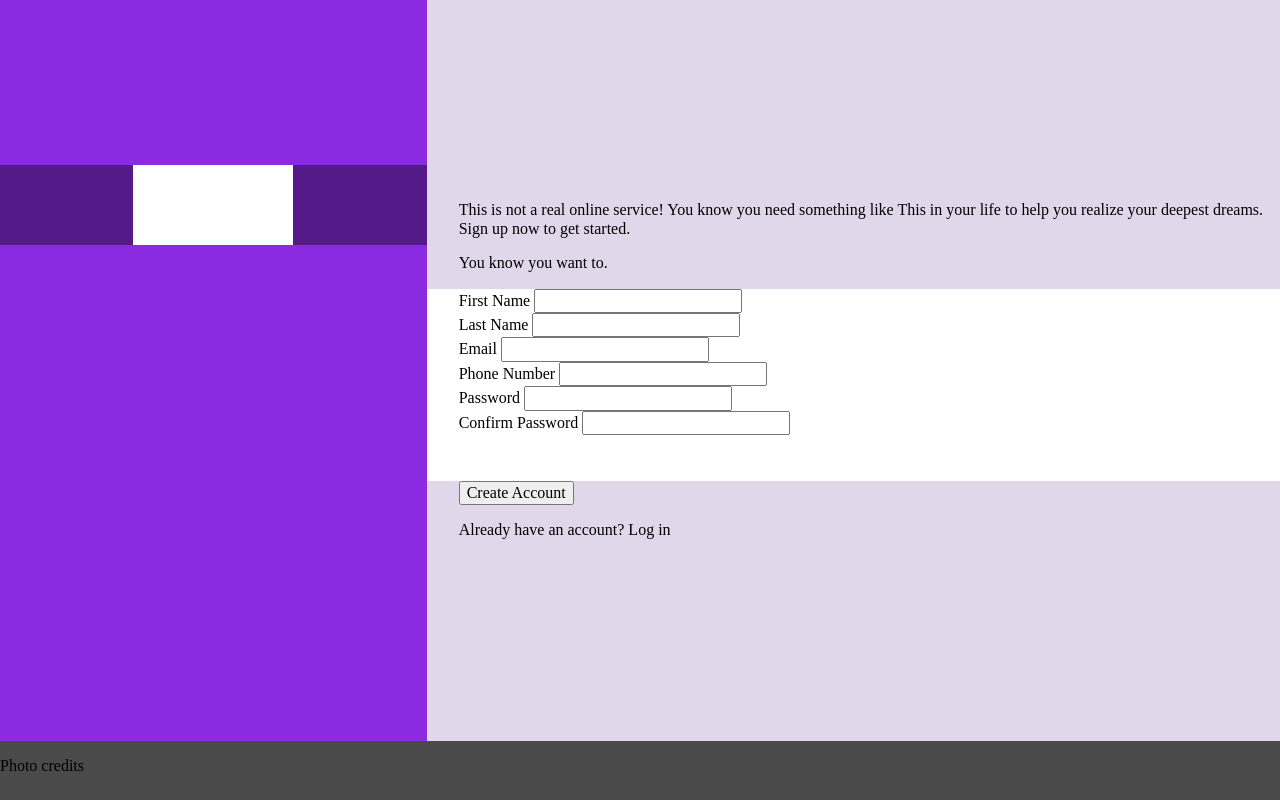
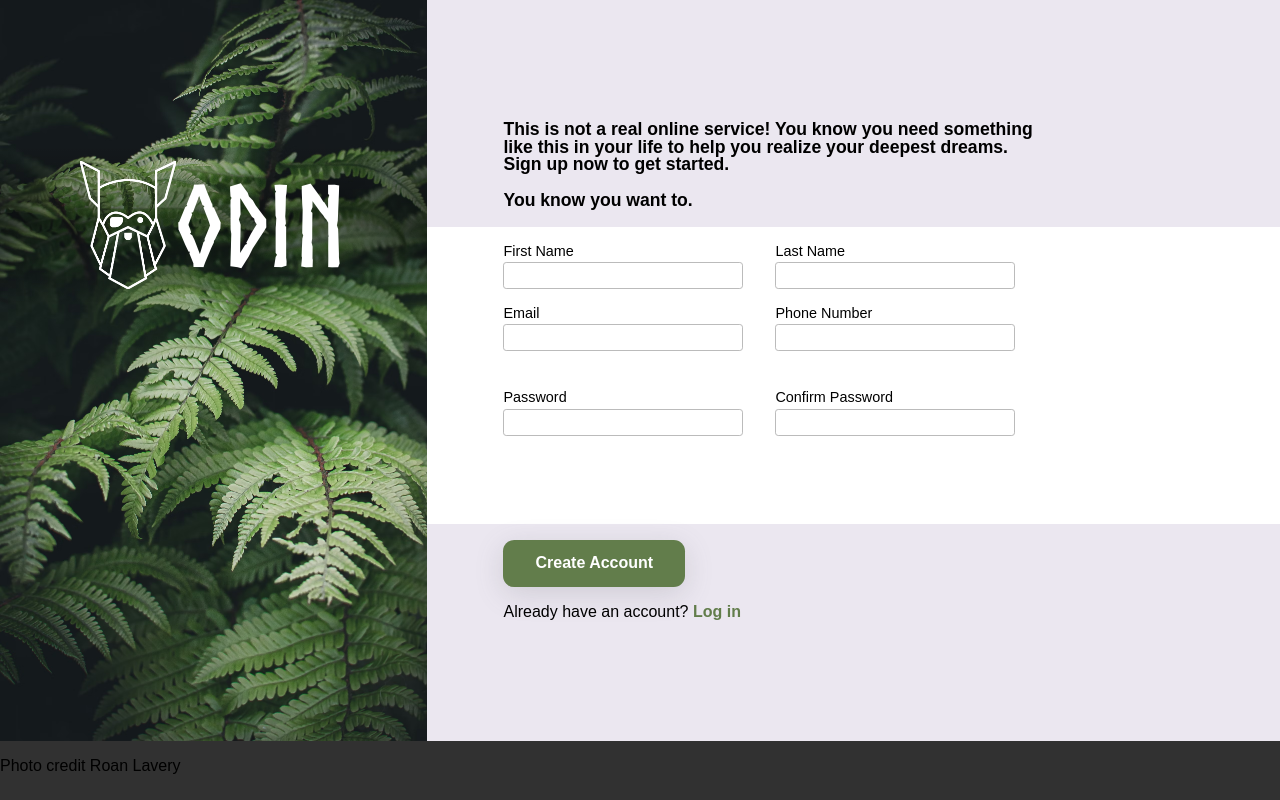
Before and after one commit to hykare/sign-up-form, a plain HTML site: page index.html in a window 1280 px wide. Drawn offline with Linux system fonts and the light colour scheme.

Commit message:
styling and validation

```diff
--- a/index.html
+++ b/index.html
@@ -14,18 +14,22 @@
   <div id="content">
     <div id="logo-section">
       <div id="logo-overlay">
-        <div id="logo"></div>
+        <div id="logo">
+          <img src="assets/odin-lined.png" alt="The Odin Project logo">
+          <span>ODIN</span>
+        </div>
       </div>
     </div>
     <main>
-      <div>
-        <p>This is not a real online service! You know you need something like This
+      <div class="main-items">
+        <p>This is not a real online service! You know you need something like this
           in your life to help you realize your deepest dreams.<br>
           Sign up now to get started.
         </p>
         <p>You know you want to.</p>
       </div>
-      <form action="" method="post">
+      <div>
+        <form class="main-items" action="" method="post">
 
           <div>
             <label for="first-name">First Name</label>
@@ -40,16 +44,19 @@
           <div>
             <label for="email">Email</label>
             <input type="email" id="email" name="email">
+            <p>Please input a valid email address.</p>
           </div>
 
           <div>
             <label for="phone-number">Phone Number</label>
-          <input type="tel" id="phone-number" name="phone-number">
+            <input type="tel" id="phone-number" name="phone-number" pattern="[0-9]{9}">
           </div>
 
           <div>
             <label for="password">Password</label>
-          <input type="password" id="password" name="password">
+            <input type="password" id="password" name="password" pattern="(?=.*\d)(?=.*[a-z])(?=.*[A-Z]).{6,12}">
+            <p>Password should be between 6-12 characters long, and
+              include at least one digit, one lowercase and one uppercase letter.</p>
           </div>
 
           <div>
@@ -57,14 +64,15 @@
             <input type="password" id="confirm-password">
           </div>
         </form>
-      <div>
+      </div>
+      <div class="main-items">
         <button type="submit">Create Account</button>
-        <p>Already have an account? <span>Log in</span></p>
+        <p>Already have an account? <a class="accent-text" href="">Log in</a></p>
       </div>
     </main>
   </div>
   <footer>
-    <p>Photo credits</p>
+    <p>Photo credit Roan Lavery</p>
   </footer>
 
 </body>
--- a/styles.scss
+++ b/styles.scss
@@ -1,6 +1,30 @@
 @use 'normalize';
+//reset
+a {
+  text-decoration: none;
+}
+button {
+  cursor: pointer;
+  border: none;
+}
+
+$font-stack: arial, sans-serif;
+$accent-color: #627d4b;
+$footer-color: rgb(74, 74, 74);
+$footer-color: rgb(49, 49, 49);
+$main-color: rgb(235, 231, 240);
+$dark-text: black;
+$gray-text: rgb(47, 47, 47);
+$light-text: white;
+$invalid-input: red;
+
+@font-face {
+  font-family: NorseBold;
+  src: url("assets/Norse-Bold.otf");
+}
 
 :root {
+  font-family: $font-stack;
   font-size: 16px;
   height: 100%;
 }
@@ -17,9 +41,10 @@ body {
 }
 
 #logo-section {
-  background-color: blueviolet;
+  background-image: url("assets/photo-1591795084341-6c4e176ed972.avif");
+  background-size: cover;
+
   flex: 1;
-  // padding-top: 10%;
   display: flex;
   flex-direction: column;
 }
@@ -35,41 +60,140 @@ body {
 }
 
 #logo-overlay {
-  background-color: rgba(0, 0, 0, 40%);
+  background-image: linear-gradient(rgba(0, 0, 0, 0), rgba(0, 0, 0, 0.424), rgba(0, 0, 0, 0));
+  padding: 1rem;
   display: flex;
   justify-content: center;
-  // margin-top: 10%;
 }
 
 #logo {
-  width: 10rem;
-  height: 5rem;
-  background-color: white;
+  height: 8rem;
+  color: white;
+
+  display: flex;
+  align-items: center;
+
+  img {
+    height: 100%;
+    background-image: url("assets/odin-lined.png");
+    background-size: contain;
+  }
+
+  span {
+    font-size: 7rem;
+    font-family: NorseBold;
+  }
 }
 
 main {
-  background-color: rgb(224, 215, 234);
+  background-color: $main-color;
   flex: 2;
   display: flex;
   flex-direction: column;
-  justify-content: center;
+  // justify-content: center;
 
-  > * {
-    padding-left: 2rem;
+  >:first-child {
+    font-size: 1.1rem;
+    font-weight: bold;
+    line-height: 1em;
+  }
+
+  >:nth-child(2) {
+    background-color: white;
+  }
+
+  button {
+    background-color: $accent-color;
+    color: $light-text;
+    font-weight: bold;
+    margin-top: 1em;
+    padding: 0.9em 2em;
+    border-radius: 0.7em;
+    box-shadow: rgba(100, 100, 111, 0.2) 0px 7px 29px 0px;
   }
 }
 
+.main-items {
+  margin-left: clamp(2rem ,6vw , 15rem);
+  margin-right: 5vw;
+  max-width: 35rem;
+}
+
+main:before, main:after {
+  content: '';
+  margin: auto;
+}
+
 form {
-  background-color: white;
-  height: 12rem;
+  padding-top: 1rem;
+  padding-bottom: 1rem;
+
+  display: flex;
+  flex-wrap: wrap;
+  column-gap: 2rem;
+  row-gap: 1rem;
+
+  font-size: 0.9rem;
+  label{
+    margin-bottom: 0.2em;
+  }
+  input {
+    font-size: 1rem;
+
+    // input border color
+    padding: 0.2em 0.5em;
+
+    border: 1px solid #bbb;
+    border-radius: 0.2em;
+    // #E5E7EB
+    // the password inputs should be given an error class ?
+    &:focus:not(:focus-visible) {
+      outline: none;
+      box-shadow: rgba(0, 0, 0, 0.16) 0px 1px 4px;
+    }
+    &:focus-visible {
+      outline: 1px solid rgb(0, 179, 255);
+    }
+
+    &:invalid {
+      outline: 1px solid rgb(255, 42, 14);
+    }
+
+    &:focus + p{
+      visibility: visible;
+    }
+    &:invalid + p{
+      color: $invalid-input;
+      visibility: visible;
+    }
+    &:focus:invalid + p{
+      color: $gray-text;
+    }
+  }
+  p {
+    color: $gray-text;
+    margin: 0.4em 0 0 0;
+    visibility: hidden;
+  }
+
+  > div {
+    display: flex;
+    flex-direction: column;
+    width: 15rem;
+  }
+}
+
+.accent-text {
+  font-weight: bold;
+  color: $accent-color;
 }
 
 footer {
-  background-color: rgb(74, 74, 74);
+  background-color: $footer-color;
   height: 4rem;
 }
 
-@media (max-width: 500px) {
+@media (max-width: 600px) {
   #content {
     flex-direction: column;
   }
```
Also changed, not shown: assets/Norse-Bold.otf (added), assets/odin-lined.png (added), assets/photo-1591795084341-6c4e176ed972.avif (added), styles.css, 1 other file. Lines whose indentation alone changed are shown as unchanged.
